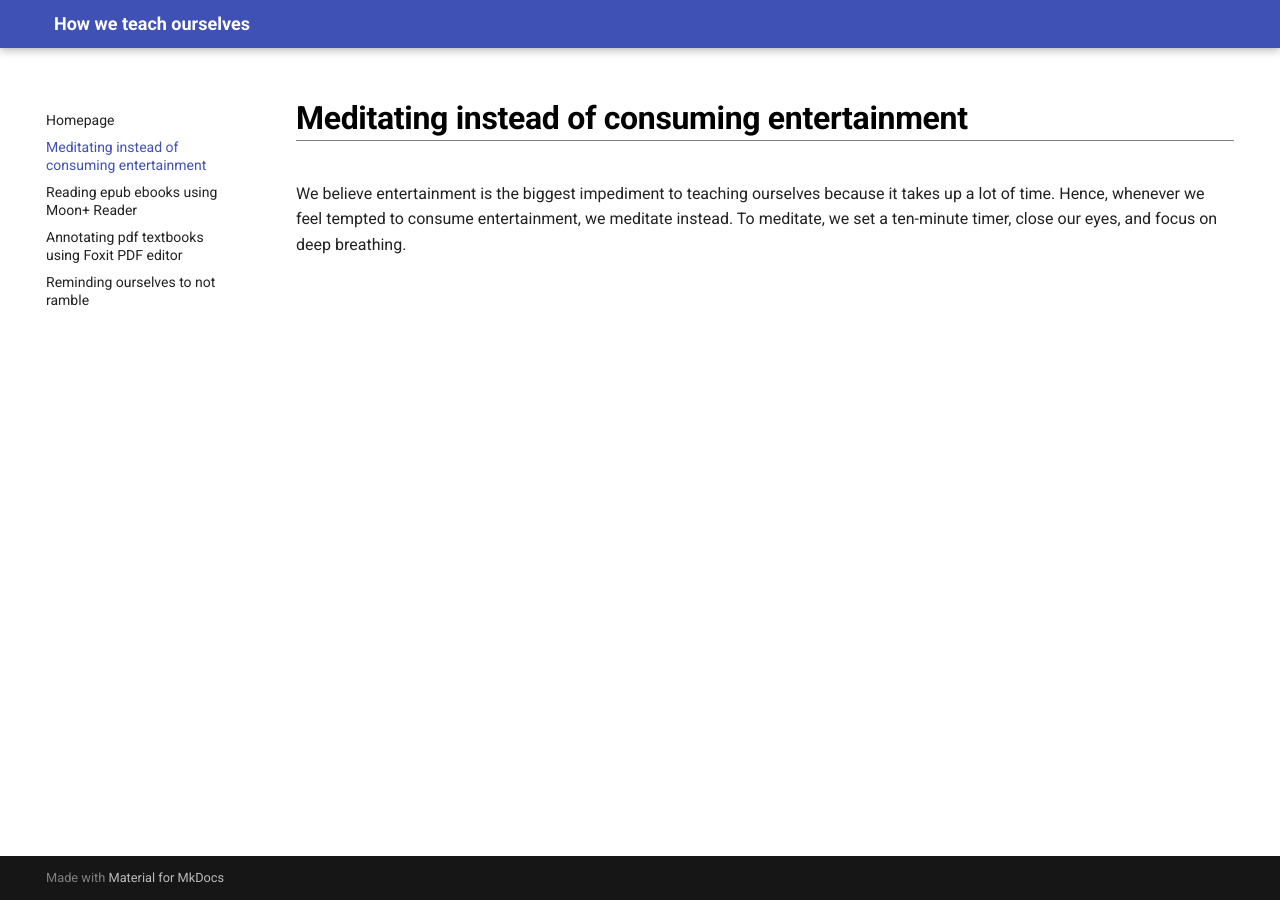
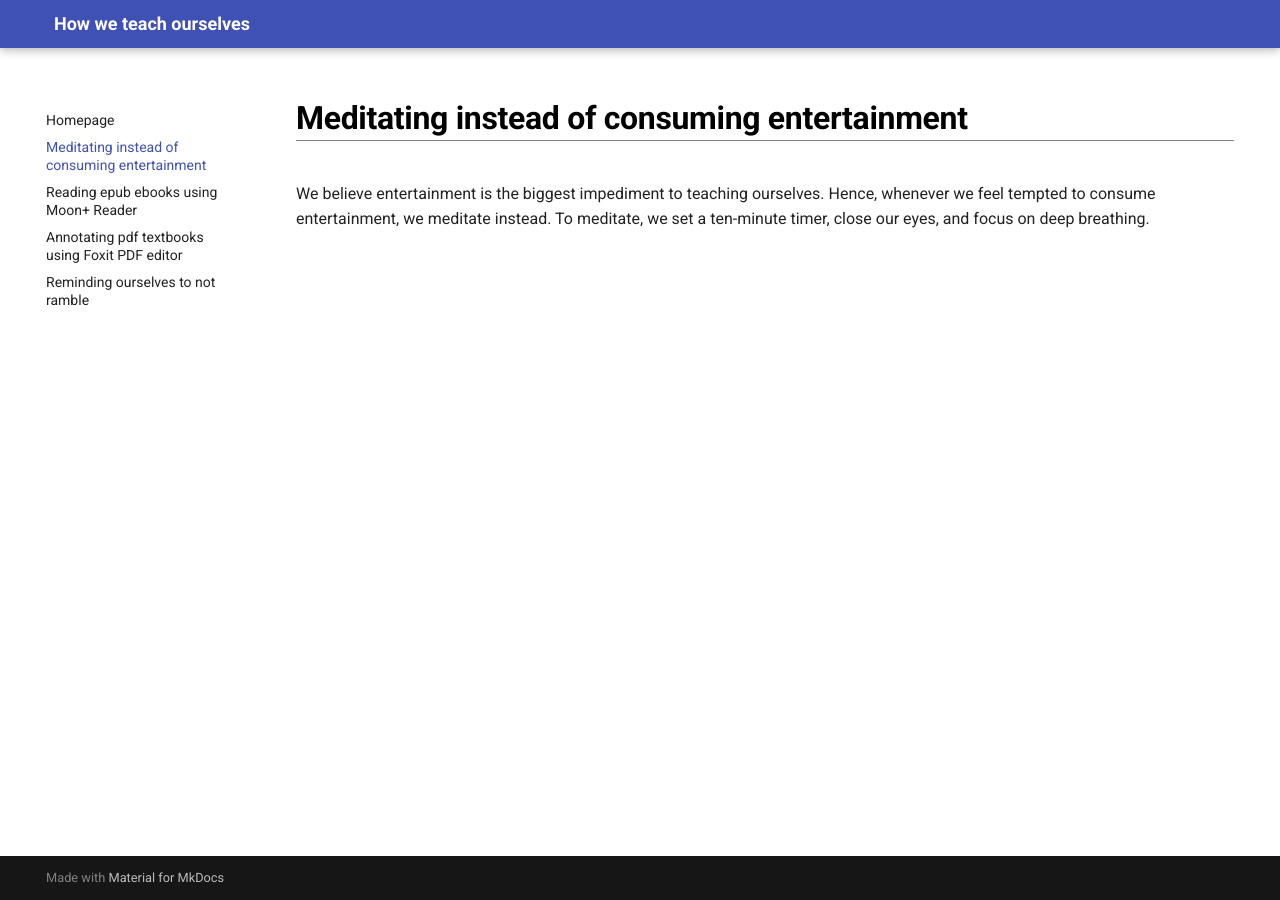
Before and after one commit to maximilian-ho/how-we-teach-ourselves, an MkDocs documentation site: the page built from docs/meditating.md, in a window 1280 px wide. Built offline with MkDocs 1.6.1 and Material for MkDocs 9.7.7, drawn with Linux system fonts in a browser that asks for light colours.

Commit message:
Update meditating.md

```diff
--- a/docs/meditating.md
+++ b/docs/meditating.md
@@ -1,3 +1,3 @@
 # Meditating instead of consuming entertainment
 
-We believe entertainment is the biggest impediment to teaching ourselves because it takes up a lot of time. Hence, whenever we feel tempted to consume entertainment, we meditate instead. To meditate, we set a ten-minute timer, close our eyes, and focus on deep breathing.
+We believe entertainment is the biggest impediment to teaching ourselves. Hence, whenever we feel tempted to consume entertainment, we meditate instead. To meditate, we set a ten-minute timer, close our eyes, and focus on deep breathing.
```
